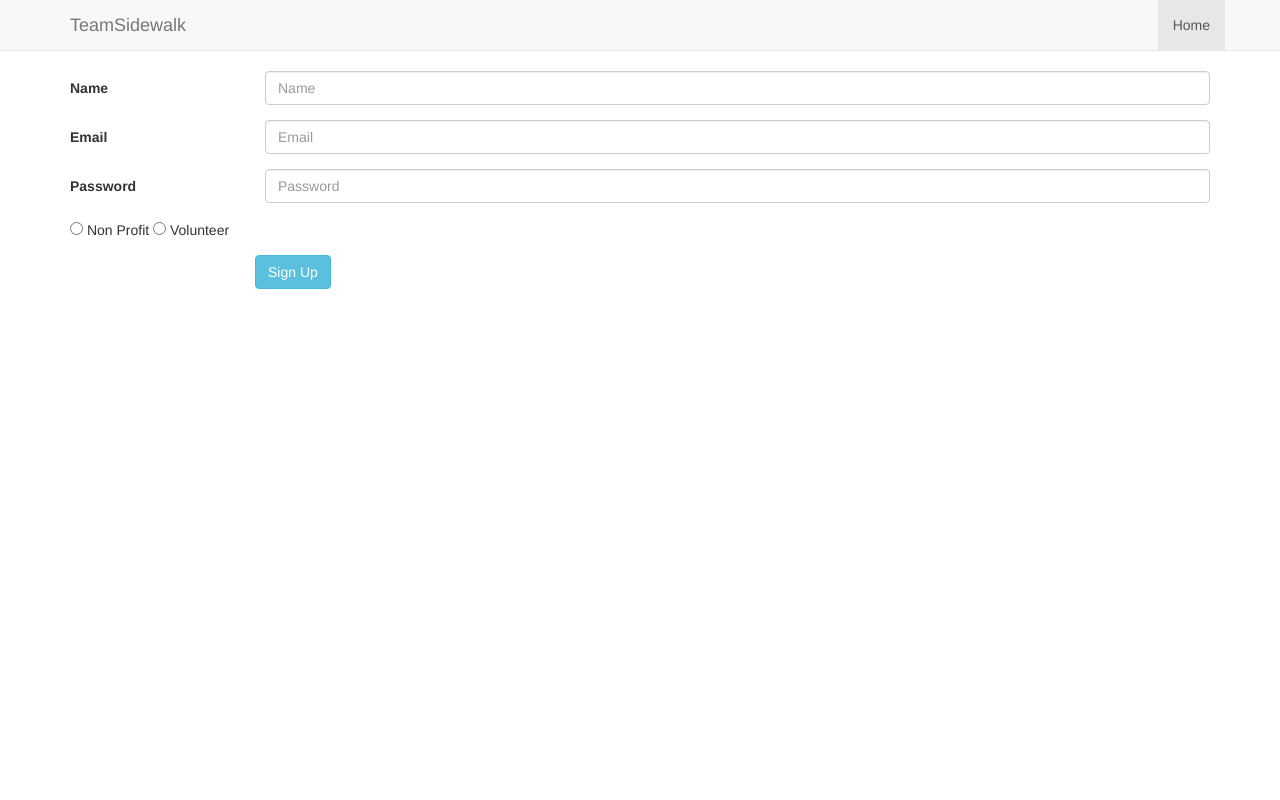
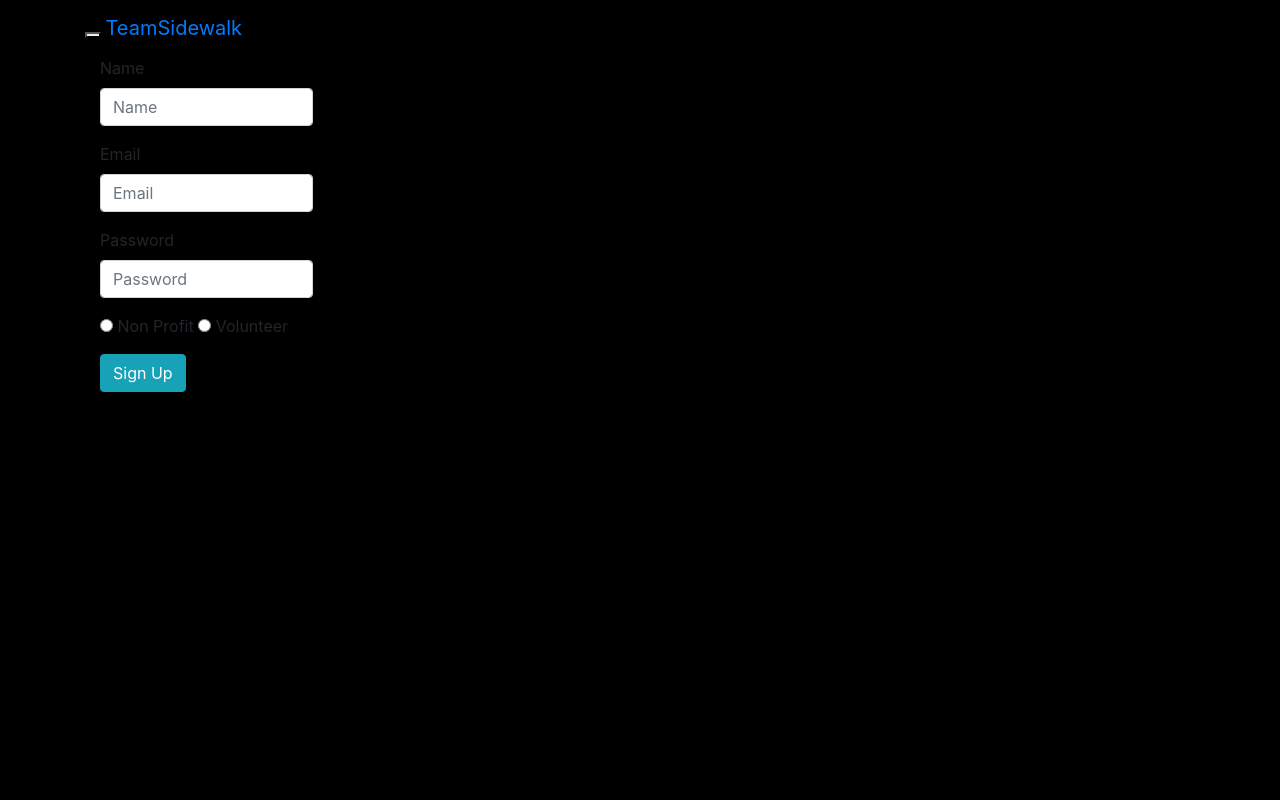
Before and after one commit to TeamSidewalk/summerhackday, a Flask app: page /signup in a window 1280 px wide. Run offline with Flask 2, Linux system fonts and the light colour scheme; some libraries are stand-ins or nearby versions.

Commit message:
Moved index to root, added load page template

```diff
--- a/app.py
+++ b/app.py
@@ -14,8 +14,8 @@
 app.secret_key = 'test'
 
 @app.route('/')
-def hello_world():
-	return 'Hello Leah!'
+def index():
+	return render_template('index.html')
 
 @app.route('/nonprofit_signup')
 def signup():
@@ -58,9 +58,6 @@
         return False
     return True
 
-@app.route('/index')
-def index():
-		return render_template('index.html')
 
 @app.route('/signup', methods=['GET', 'POST'])
 def sign_up():
--- /dev/null
+++ b/templates/layout_load_page.html
@@ -0,0 +1,43 @@
+<html>
+  <head>
+    <meta charset="utf-8">
+    <meta name="viewport" content="width=device-width, initial-scale=1">
+    <!-- style -->
+    <link rel="stylesheet" href="../static/animate.min.css">
+    <link rel="stylesheet" href="../static/style.css">
+    <link href="http://cdnjs.cloudflare.com/ajax/libs/font-awesome/4.3.0/css/font-awesome.min.css"
+    rel="stylesheet" type="text/css">
+    <link href="http://pingendo.github.io/pingendo-bootstrap/themes/default/bootstrap.css"
+    rel="stylesheet" type="text/css">
+  </head>
+
+  <body style="background-color: #000000">
+    <div class="cover">
+
+      <!-- navigation bar -->
+      <div class="navbar">
+        <div class="container">
+          <div class="navbar-header">
+            <button type="button" class="navbar-toggle" data-toggle="collapse" data-target="#navbar-ex-collapse">
+              <span class="sr-only">Toggle navigation</span>
+              <span class="icon-bar"></span>
+              <span class="icon-bar"></span>
+              <span class="icon-bar"></span>
+            </button>
+            <a class="navbar-brand" href="#"><span>TeamSidewalk</span></a>
+          </div>
+          <div class="collapse navbar-collapse" id="navbar-ex-collapse">
+            <ul class="nav navbar-nav navbar-right">
+              <li class="active">
+                <a href="/">Home</a>
+              </li>
+            </ul>
+          </div>
+        </div>
+      </div>
+   {% block body %}{% endblock %}
+    </div>
+    <!-- scripts -->
+    <script type="text/javascript" src="http://cdnjs.cloudflare.com/ajax/libs/jquery/2.0.3/jquery.min.js"></script>
+    <script type="text/javascript" src="http://netdna.bootstrapcdn.com/bootstrap/3.3.4/js/bootstrap.min.js"></script>
+  </body>
--- a/templates/signup.html
+++ b/templates/signup.html
@@ -1,15 +1,17 @@
-{% extends "layout.html" %}
+{% extends "layout_load_page.html" %}
 {% block body %}
+<!-- background image -->
+    <div id="load-image" class="cover-image" style="background-image : url('../static/stock_coding_edit.jpg')"></div>
 		<div class="section">
       <div class="container">
         <div class="row">
-          <div class="col-md-12">
+          <div class="col-md-8">
             <form class="form-horizontal" role="form" action="/signup" method="post">
               <div class="form-group">
                 <div class="col-sm-2">
                   <label for="inputEmail3" class="control-label">Name</label>
                 </div>
-                <div class="col-sm-10">
+                <div class="col-sm-4">
                   <input type="text" class="form-control" id="inputName" placeholder="Name" name="p_name" required>
                 </div>
               </div>
@@ -17,7 +19,7 @@
                 <div class="col-sm-2">
                   <label for="inputEmail3" class="control-label">Email</label>
                 </div>
-                <div class="col-sm-10">
+                <div class="col-sm-4">
                   <input type="email" class="form-control" id="inputEmail" placeholder="Email" name="email" required>
                 </div>
               </div>
@@ -25,19 +27,19 @@
                 <div class="col-sm-2">
                   <label for="inputPassword3" class="control-label">Password</label>
                 </div>
-                <div class="col-sm-10">
+                <div class="col-sm-4">
                   <input type="password" class="form-control" id="inputPassword" placeholder="Password" name="password" required>
                 </div>
               </div>
               <div class="form-group">
-              	<div class="col-sm-2">
+              	<div class="col-sm-4">
               		<input type="radio" value="Non Profit" name="type">&nbsp;Non Profit</input>
               		<input type="radio" value="Volunteer" name="type">&nbsp;Volunteer</input>
               	</div>
               </div>
               <div class="form-group">
                 <div class="form-group">
-                	<div class="col-sm-offset-2 col-sm-10">
+                	<div class="col-sm-offset-2 col-sm-4">
 						<button type="submit" class="btn btn-info">Sign Up</button>
                 	</div>
               	</div>
```
Also changed, not shown: templates/index.html (+3 -45 lines).
